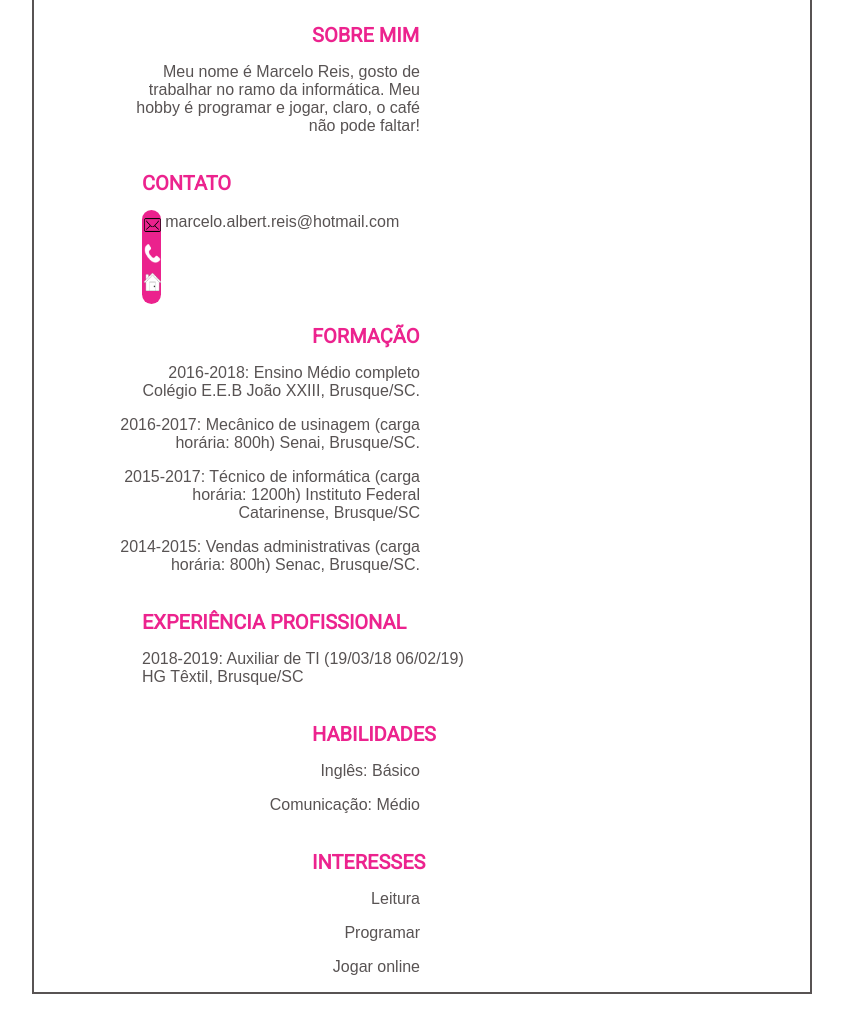
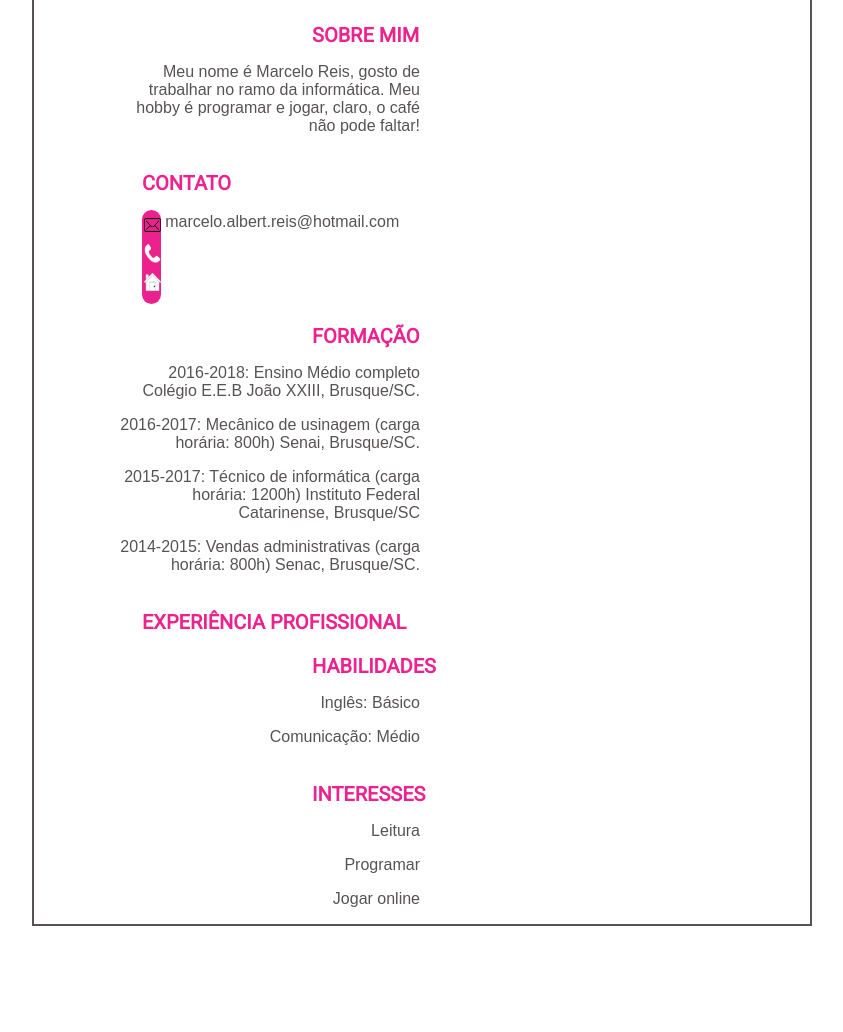
Before and after one commit to albert-reis/trabalho-index.html, a plain HTML site: page index.html in a window 1280 px wide. Shown: the part 254-1286 px from the top of the page, without its empty margins (218-1061 px from the left). After the commit the page ends 1230 px from the top, so only its background shows below. Drawn offline with Linux system fonts and the light colour scheme.

Commit message:
Update index.html

```diff
--- a/index.html
+++ b/index.html
@@ -54,7 +54,7 @@
         <div class="colocar-direita">
             <p class="subtituloDireito">EXPERIÊNCIA PROFISSIONAL</p>
             <div class="paragrafo-direito">
-                <p>2018-2019: Auxiliar de TI (19/03/18 06/02/19) HG Têxtil, Brusque/SC</p>
+
             </div>
         </div>
 
```
